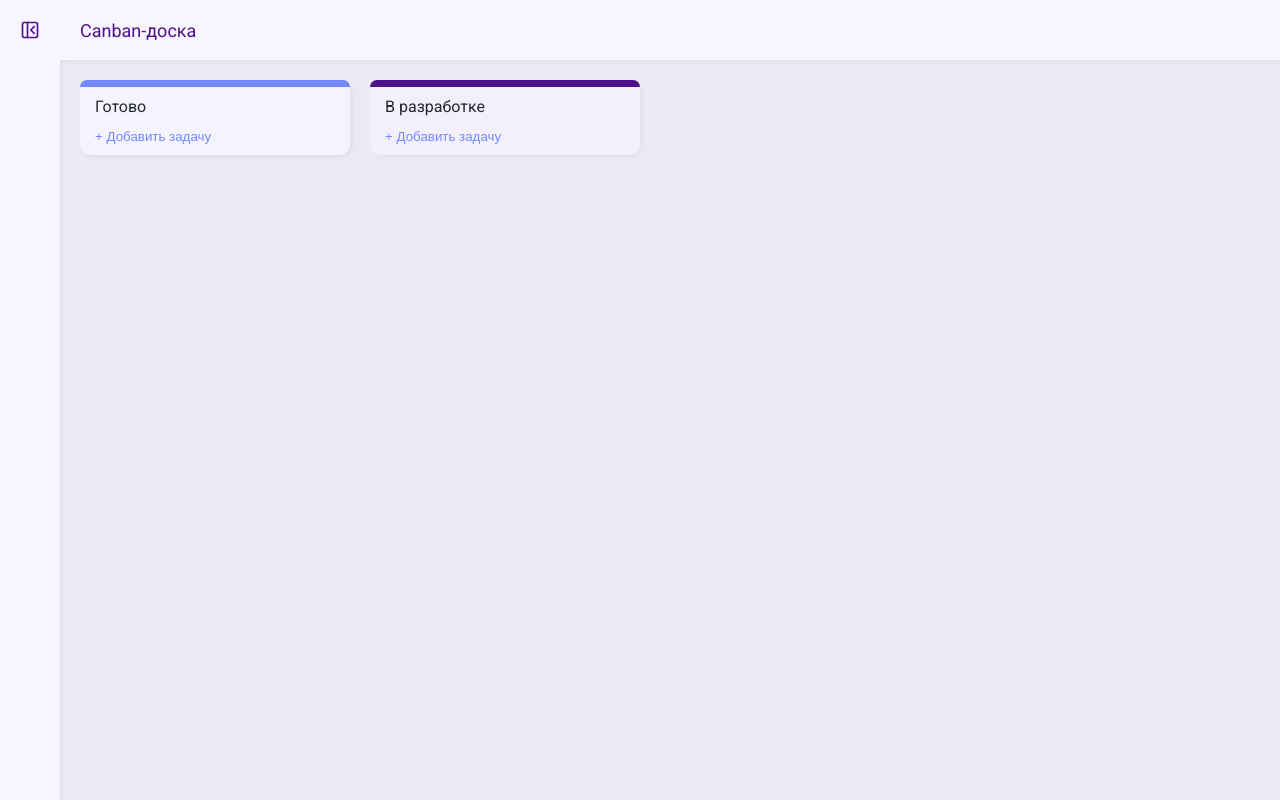
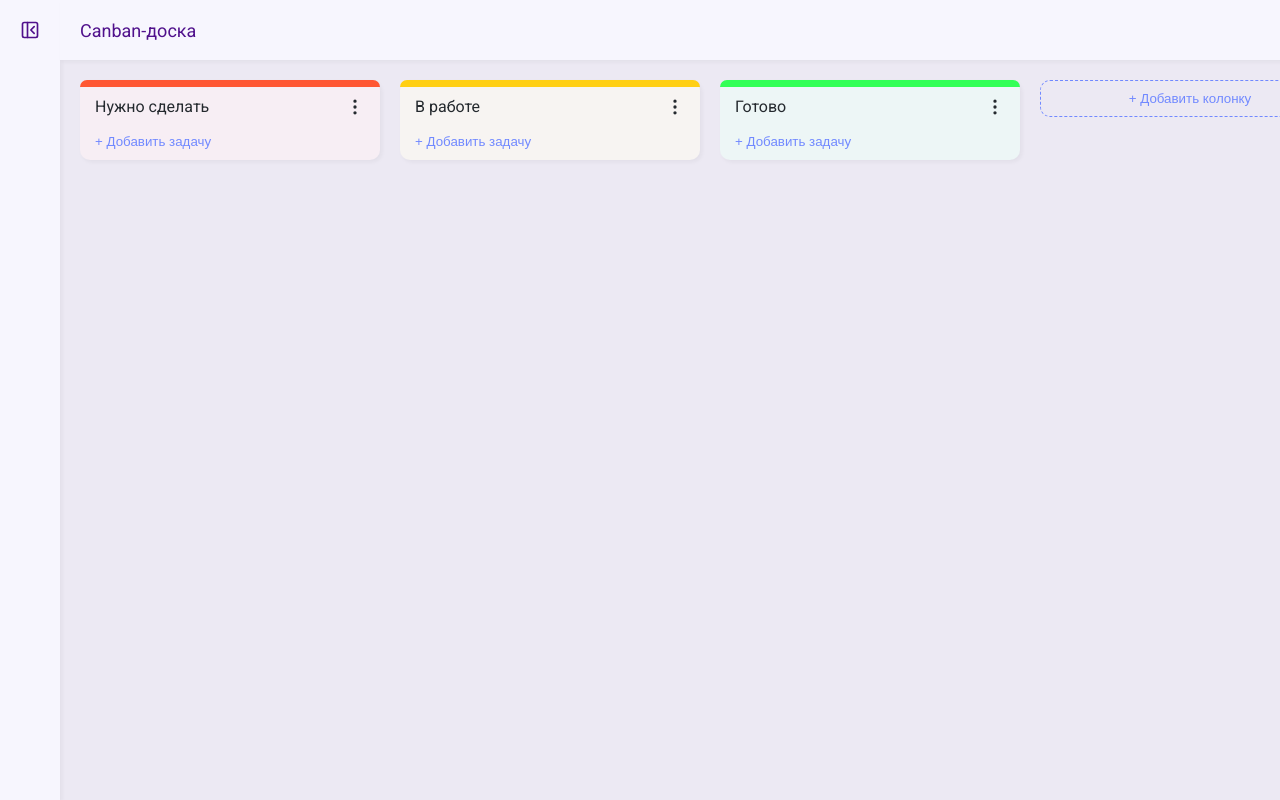
Before and after one commit to L1MBeR1/canban-board, a React (Create React App) app: page / in a window 1280 px wide. Built offline with nearby package versions, Linux system fonts and the light colour scheme.

Commit message:
Update project to use Canban-board name
Changing project name from "my-app" to "canban-board" in package.json, index.html, and App.css.
Adding react-beautiful

```diff
--- a/package.json
+++ b/package.json
@@ -8,6 +8,7 @@
     "@testing-library/react": "^13.4.0",
     "@testing-library/user-event": "^13.5.0",
     "react": "^18.2.0",
+    "react-beautiful-dnd": "^13.1.1",
     "react-dom": "^18.2.0",
     "react-redux": "^9.1.1",
     "react-scripts": "5.0.1",
--- a/public/index.html
+++ b/public/index.html
@@ -27,7 +27,7 @@
       work correctly both with client-side routing and a non-root public URL.
       Learn how to configure a non-root public URL by running `npm run build`.
     -->
-    <title>React App</title>
+    <title>Сanban-board</title>
   </head>
   <body>
     <noscript>You need to enable JavaScript to run this app.</noscript>
--- a/src/App.css
+++ b/src/App.css
@@ -3,15 +3,18 @@
   --white:#f7f6fe;
   --purple:#50118c;
   --black:#24292e;
+  --grey:#303030;
 
   --indigo: #50118C;
   --cornflower-blue: #7189ff;
+  --dark-blue:#324eda;
   --pale-purple: rgb(236, 233, 243);
 
 
   --Roboto: "Roboto", sans-serif;
 }
 body{
+  margin: 0;
   font-family: var(--Roboto);
 }
 .App{
@@ -96,7 +99,7 @@ body{
   flex-direction: column;
   height: fit-content;
   width: 15%;
-  min-width: 270px;
+  min-width: 300px;
   background-color: var(--white);
 
   border-radius: 10px;
@@ -107,9 +110,16 @@ body{
   height: 7px;
   border-radius: 10px 10px 0 0;
 }
-.column-name{
+.column-header{
+  display: flex;
+  flex-direction: row;
+  height: fit-content;
+  justify-content: space-between;
   color: var(--black);
   padding: 10px 15px;
+}
+.column-header-name{
+  height: fit-content;
 }
 .column-tasks{
   /* margin-top: 10px; */
@@ -123,8 +133,42 @@ button{
 }
 .column-tasks-add{
   color: var(--cornflower-blue);
+  &:hover{
+    color: var(--dark-blue);
+  }
 }
 .sidebar-projects-add{
   width: 100%;
   color: var(--cornflower-blue);
 }
+.task{
+  padding: 10px 15px;
+  border-radius: 10px;
+  background-color: var(--white);
+}
+.column-add{
+  display: flex;
+  flex-direction: column;
+  align-items: center;
+  justify-content: center;
+  padding: 10px 15px;
+  border-radius: 10px;
+  width: 300px;
+  border: 1px dashed var(--cornflower-blue);
+  color :var(--cornflower-blue);
+  height: fit-content;
+  &:hover{
+    border: 1px dashed var(--dark-blue);
+    color :var(--dark-blue);
+    background-color: rgba(255, 255, 255, 0.1);
+  }
+}
+.column-header-menu{
+  cursor: pointer;
+}
+.svg{
+  width: 20px;
+  height: 20px;
+  stroke: var(--black);
+
+}
--- a/src/App.js
+++ b/src/App.js
@@ -1,18 +1,39 @@
-import './App.css';
+import React from 'react';
+import { useSelector, useDispatch } from 'react-redux';
+import { addColumn } from './reducers/columnsReducer';
+import './App.css'
 
-import AppHeader from "./Components/header.jsx"
-import Sidebar from "./Components/sidebar.jsx"
-import Column from './Components/column.jsx'
+import Column from './Components/column';
+import Sidebar from './Components/sidebar';
+import AppHeader from './Components/header';
 
 function App() {
+  console.log(useSelector(state => state.columnReducer.columns  ))
+  const columns = useSelector(state => state.columnReducer.columns);
+  const dispatch = useDispatch();
+
+  const handleAddColumn = () => {
+    dispatch(addColumn('Новая колонка', getRandomColor())); // Добавляем новую колонку с белым цветом
+  };
+  const getRandomColor = () => {
+    const letters = '0123456789ABCDEF';
+    let color = '#';
+    for (let i = 0; i < 6; i++) {
+      color += letters[Math.floor(Math.random() * 16)];
+    }
+    return color;
+  };
+
   return (
     <div className="App">
-      <Sidebar></Sidebar>
+          <Sidebar></Sidebar>
       <div className='main'>
         <AppHeader></AppHeader>
-        <div className='main-content'>
-          <Column name='Готово' color='#7189ff'></Column>
-          <Column name='В разработке' color='#50118C'></Column>
+      <div className='main-content'>
+        {Object.values(columns).map(column => (
+          <Column key={column.id} id={column.id} name={column.title} color={column.color} />
+        ))}
+        <button className='column-add' onClick={handleAddColumn}>+ Добавить колонку</button>
         </div>
       </div>
     </div>
--- a/src/Components/column.jsx
+++ b/src/Components/column.jsx
@@ -1,7 +1,24 @@
-import React from 'react';
+import React,{useState} from 'react';
 import Task from './task.jsx'
+import { ReactComponent as Menu } from '../images/column/menu-vertical-svgrepo-com.svg';
 
 const Column=(props)=>{
+
+    const [tasks, setTasks] = useState([]);
+    const [actionsStatus, setActionsStatus] = useState(false);
+    const [action, setAction] = useState();
+    // Функция для добавления новой задачи
+    const addTask = () => {
+        // Создаем новую задачу (в данном примере просто объект с уникальным идентификатором)
+        const newTask = {
+            id: Math.random(), // Уникальный идентификатор
+            title: 'Новая задача',
+        };
+
+        // Добавляем новую задачу в список задач
+        setTasks(prevTasks => [...prevTasks, newTask]);
+    };
+
     function blendColors(color1, color2, percent) {
 
         const r1 = parseInt(color1.substring(1, 3), 16);
@@ -19,15 +36,29 @@ const Column=(props)=>{
 
         return "#" + ((1 << 24) + (r << 16) + (g << 8) + b).toString(16).slice(1);
     }
+    const TaskDrop=()=>{
 
-    const blendedColor = blendColors('#f7f6fe', props.color, 0.025);
+    }
+    const blendedColor = blendColors('#f7f6fe', props.color, 0.05);
     return(
-        <div className="column" style={{ backgroundColor: blendedColor}}>
+        <div className="column" style={{ backgroundColor: blendedColor}} onDrop={TaskDrop} Droppable>
             <div className='column-color' style={{ backgroundColor: props.color }}/>
-            <div className='column-name'>{props.name}</div>
+            <header className='column-header'>
+                <div className='column-header-name'>{props.name}</div>
+                <div className='column-header-menu'>
+                    <Menu className='svg'></Menu>
+                </div>
+                </header>
             <div className='column-tasks'>
-                <Task></Task>
-                <button className='column-tasks-add'>+ Добавить задачу</button>
+
+                {tasks.map(task => (
+                    <Task key={task.id} title={task.title} />
+                ))}
+
+                <button className='column-tasks-add' onClick={addTask}>+ Добавить задачу</button>
+            </div>
+            <div className='column-actions'>
+
             </div>
         </div>
     );
--- a/src/Components/task.jsx
+++ b/src/Components/task.jsx
@@ -3,14 +3,19 @@ import React from 'react';
 const Task=(props)=>{
 
     return(
-        <div className="Task">
-            <header>
-                <div>{props.name}</div>
+        <div className="task" draggable>
+            <header className='task-header'>
+                <div>
+                     <div>{props.name}</div>
+                     <div></div>
+                </div>
+
                 <div>{props.description}</div>
             </header>
             <div>
 
             </div>
+            <button></button>
         </div>
     );
 };
--- /dev/null
+++ b/src/actionsTypes/columnsActionsTypes.js
@@ -0,0 +1,3 @@
+export const ADD_COLUMN = 'ADD_COLUMN';
+export const EDIT_COLUMN = 'EDIT_COLUMN';
+export const REMOVE_COLUMN = 'REMOVE_COLUMN';
--- /dev/null
+++ b/src/reducers/columnsReducer.js
@@ -0,0 +1,85 @@
+import { ADD_COLUMN, EDIT_COLUMN, REMOVE_COLUMN } from '../actionsTypes/columnsActionsTypes'; // Импорт action types
+
+export const addColumn = (title, color) => ({
+  type: ADD_COLUMN,
+  payload: { title, color },
+});
+
+export const editColumn = (columnId, newTitle) => ({
+  type: EDIT_COLUMN,
+  payload: { columnId, newTitle },
+});
+
+export const removeColumn = (columnId) => ({
+  type: REMOVE_COLUMN,
+  payload: { columnId },
+});
+
+const initialState = {
+        columns: {
+          'column-1': {
+            id: 'column-1',
+            title: 'Нужно сделать',
+            color: '#FF5733',
+          },
+          'column-2': {
+            id: 'column-2',
+            title: 'В работе',
+            color: '#ffcf14',
+          },
+          'column-3': {
+            id: 'column-3',
+            title: 'Готово',
+            color: '#33FF57',
+          },
+        },
+        columnOrder: ['column-1', 'column-2', 'column-3'],
+    };
+
+const columnReducer = (state = initialState, action) => {
+  switch (action.type) {
+    case ADD_COLUMN: {
+      const newColumnId = `column-${Object.keys(state.columns).length + 1}`;
+      const newColumn = {
+        id: newColumnId,
+        title: action.payload.title,
+        color: action.payload.color,
+      };
+      return {
+        ...state,
+        columns: {
+          ...state.columns,
+          [newColumnId]: newColumn,
+        },
+        columnOrder: [...state.columnOrder, newColumnId],
+      };
+    }
+    case EDIT_COLUMN: {
+      const { columnId, newTitle } = action.payload;
+      return {
+        ...state,
+        columns: {
+          ...state.columns,
+          [columnId]: {
+            ...state.columns[columnId],
+            title: newTitle,
+          },
+        },
+      };
+    }
+    case REMOVE_COLUMN: {
+      const { columnId } = action.payload;
+      const { [columnId]: removedColumn, ...updatedColumns } = state.columns;
+      const updatedColumnOrder = state.columnOrder.filter(id => id !== columnId);
+      return {
+        ...state,
+        columns: updatedColumns,
+        columnOrder: updatedColumnOrder,
+      };
+    }
+    default:
+      return state;
+  }
+};
+
+export default columnReducer;
--- a/src/reducers/rootReducer.js
+++ b/src/reducers/rootReducer.js
@@ -1,9 +1,11 @@
 import { combineReducers } from 'redux';
 import sidebarReducer from './sidebarReducer';
+import columnReducer from './columnsReducer';
 
 
 const rootReducer = combineReducers({
-  sidebar: sidebarReducer,
+  sidebarReducer,
+  columnReducer
 });
 
 export default rootReducer;
```
Also changed, not shown: src/index.js (+7 -9 lines), src/images/column/menu-vertical-svgrepo-com.svg (added), 1 other file (tests, documents, lock files or other folders).
